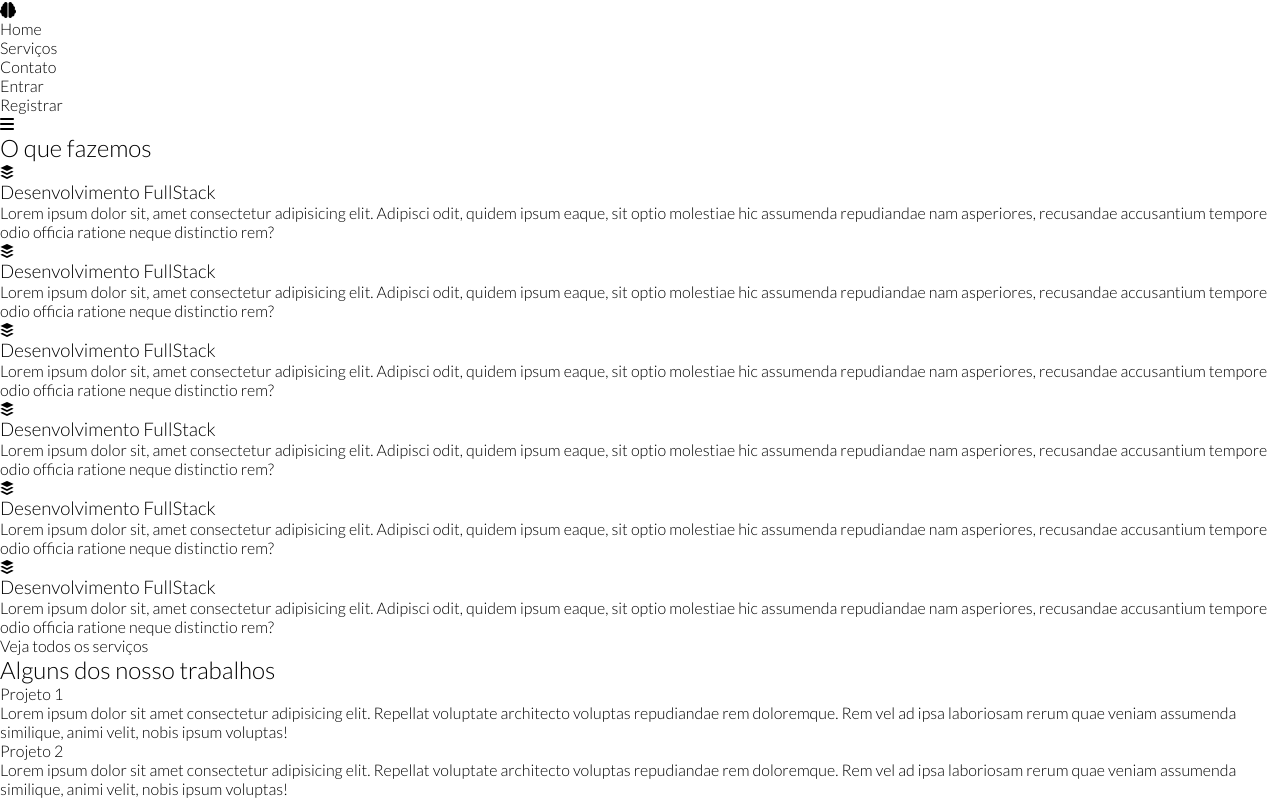
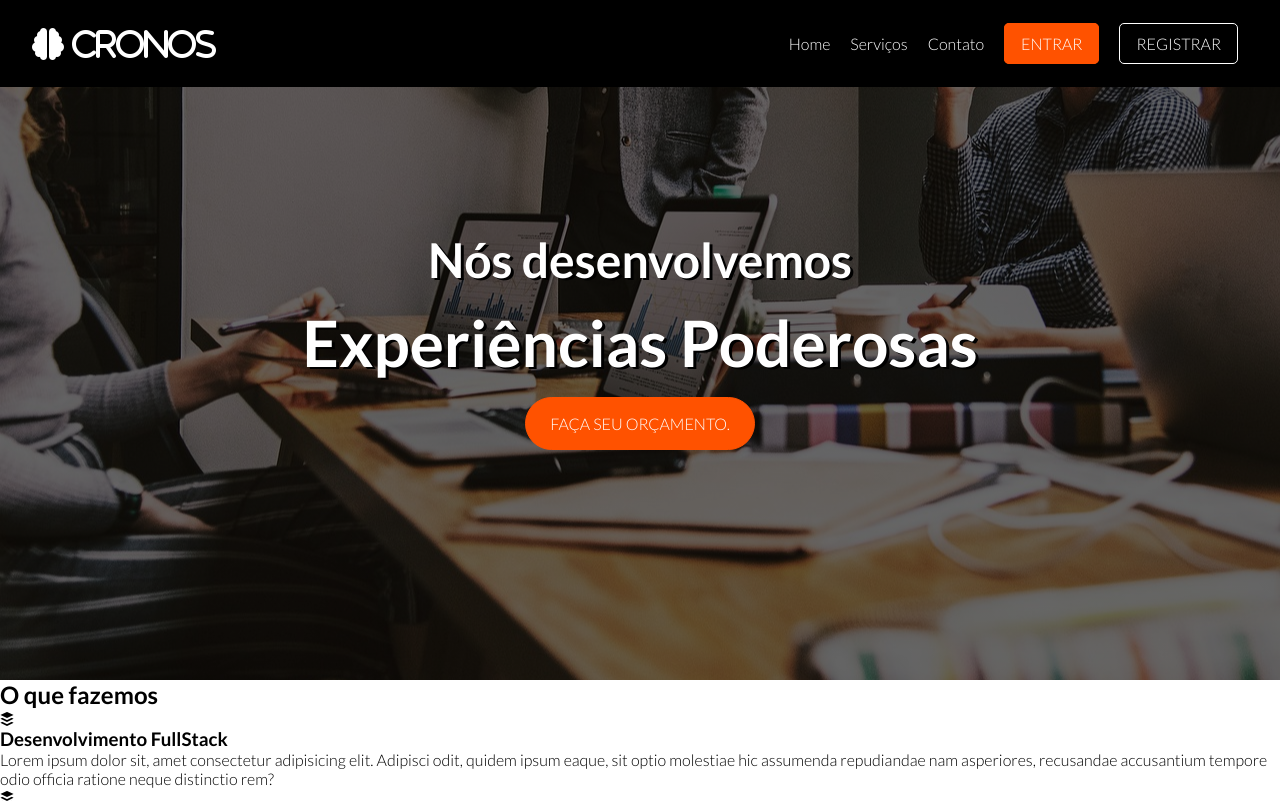
Before and after one commit to AdonisJeronimo/CronosDeveloper, a plain HTML site: page index.html in a window 1280 px wide. Shown: the top 801 px of the page. Drawn offline with Linux system fonts and the light colour scheme.

Commit message:
Menu e banner

```diff
--- a/assets/css/reset.css
+++ /dev/null
@@ -1,21 +0,0 @@
-*{
-    margin: 0;
-    padding: 0;
-    border: none;
-    font-weight: 300;
-    box-sizing: border-box;
-    font-family: 'Lato', sans-serif;
-}
-
-a{
-    text-decoration: none;
-    color: black;
-}
-
-ul{
-    list-style: none;
-}
-
-img{
-    max-width: 100%;
-}
--- /dev/null
+++ b/assets/sass/_utilities.sass
@@ -0,0 +1,49 @@
+//MIXIN
+    //RESET
+@mixin reset
+*
+    margin: 0
+    padding: 0
+    box-sizing: border-box
+    font-family: 'Lato', sans-serif
+
+a
+    text-decoration: none
+
+li
+    list-style: none
+
+@mixin main-hover
+    transition: .3s ease-in-out
+    &:hover
+        color: $primary-color
+
+//PLACEHOLDER SELECTORS
+
+%title-text-shadow
+    text-shadow: 3px 2px $black
+
+//BTNS
+
+.btn
+    padding: .6rem 1rem
+    border: 1px solid $light-color
+    text-transform: uppercase
+    border-radius: 5px
+    transition: .3s
+
+    &:hover
+        border-color: $primary-color
+        color: $primary-color
+
+    &-primary
+        background-color: $primary-color
+        border-color: $primary-color
+
+        &:hover
+            background-color: transparent
+
+    &-rounded
+        margin-top: 1rem
+        border-radius: 2rem
+        padding: 1rem 1.5rem
--- /dev/null
+++ b/assets/sass/_variables.sass
@@ -0,0 +1,7 @@
+$primary-color: #ff5200
+$light-color:#FFF
+$dark-color:#181920
+$text-color:#8B8E94
+$black:#000
+$secondary-bg:#E5EAFF
+$footer-bg:#1D1D1D
--- a/assets/sass/styles.sass
+++ b/assets/sass/styles.sass
@@ -0,0 +1,63 @@
+@import 'variables'
+@import 'utilities'
+
+@include reset
+
+#main-banner
+    background: linear-gradient(rgba(0, 0, 0, .6),rgba(0, 0, 0,.6)), url('../img/office.jpg')
+    height: 85vh
+    background-size: cover
+    background-position: center
+
+    .nav-container
+        display: flex
+        justify-content: space-between
+        position: fixed
+        top: 0
+        left: 0
+        width: 100%
+        padding: 1.5rem 2rem
+        background-color: $black
+        z-index: 10
+
+        .brand
+            color: $light-color
+            font-size: 2rem
+            @include main-hover
+
+        &-navbar
+            display: flex
+            align-items: center
+            height: 100%
+
+            li
+                margin: 5px 10px
+
+                a
+                    color: $light-color
+                    @include main-hover
+
+        .fas.fa-bars
+            color: $light-color
+            display: none
+            font-size: 2rem
+
+    .title-container
+        color: $light-color
+        display: flex
+        flex-direction: column
+        align-items: center
+        justify-content: center
+        height: 100%
+
+        h2
+            font-size: 3rem
+            @extend %title-text-shadow
+
+        h1
+            font-size: 4rem
+            margin-top: 1rem
+            @extend %title-text-shadow
+
+        a
+            color: $light-color
--- a/index.html
+++ b/index.html
@@ -12,7 +12,6 @@
     <link rel="preconnect" href="https://fonts.gstatic.com" crossorigin>
     <link href="https://fonts.googleapis.com/css2?family=Lato:ital,wght@0,300;0,700;0,900;1,300;1,700;1,900&display=swap" rel="stylesheet">
     <!-- CSS -->
-    <link rel="stylesheet" href="assets/css/reset.css">
     <link rel="stylesheet" href="assets/css/styles.css">
 
 </head>
@@ -21,7 +20,7 @@
     <header id="main-banner">
         <div class="nav-container">
             <a href="#" class="brand">
-                <i class="fas fa-brain"></i>
+                <i class="fas fa-brain"> Cronos</i>
             </a>
             <nav>
                 <ul class="nav-container-navbar">
@@ -47,6 +46,12 @@
                 </ul>
             </nav>
             <i class="fas fa-bars"></i>
+        </div>
+
+        <div class="title-container">
+            <h2>Nós desenvolvemos</h2>
+            <h1>Experiências Poderosas</h1>
+            <a href="#" class="btn btn-primary btn-rounded">Faça seu orçamento.</a>
         </div>
     </header>
     <!-- MAIN -->
```
Also changed, not shown: assets/css/styles.css, assets/img/office.jpg (added), assets/img/office1.jpg (added), 1 other file.
